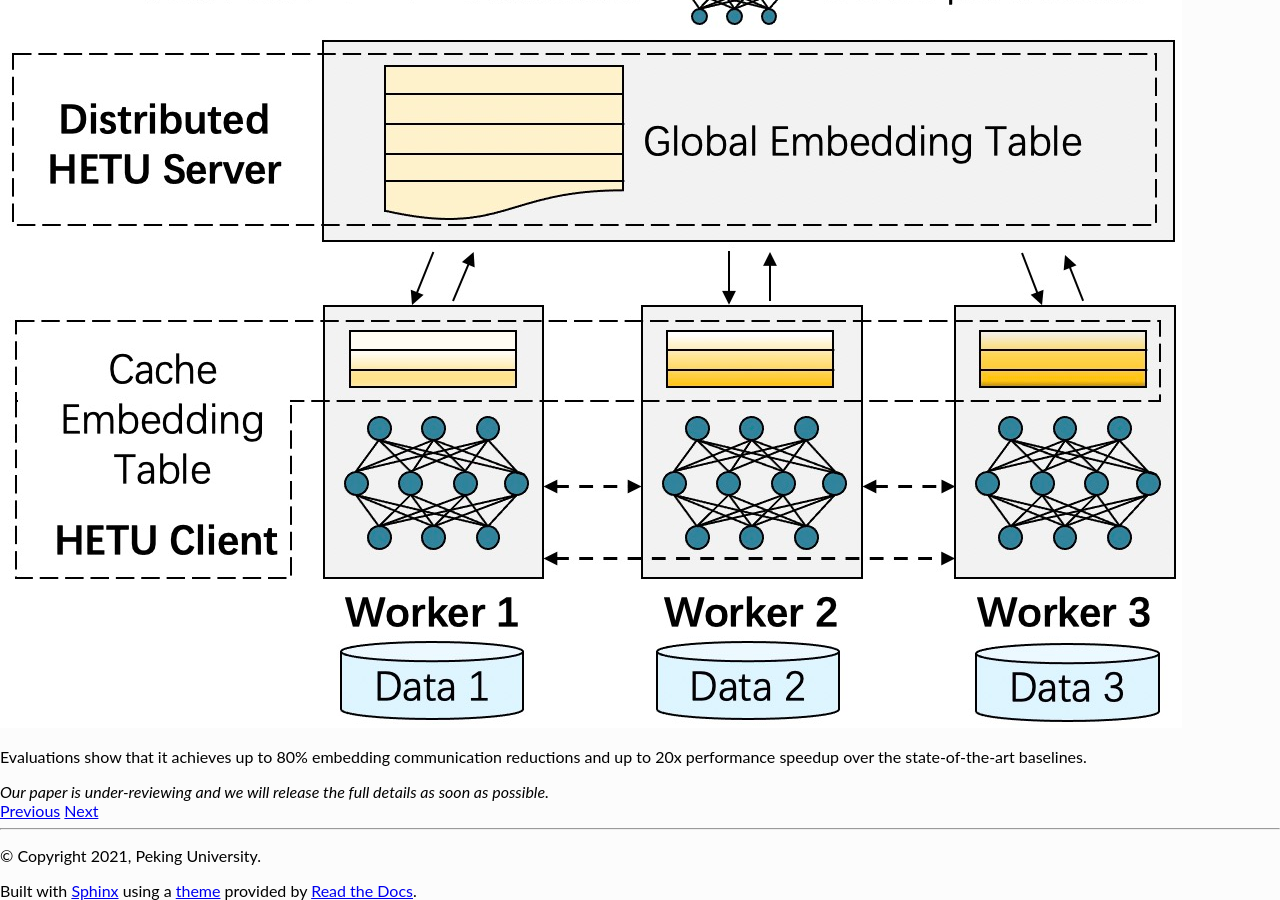
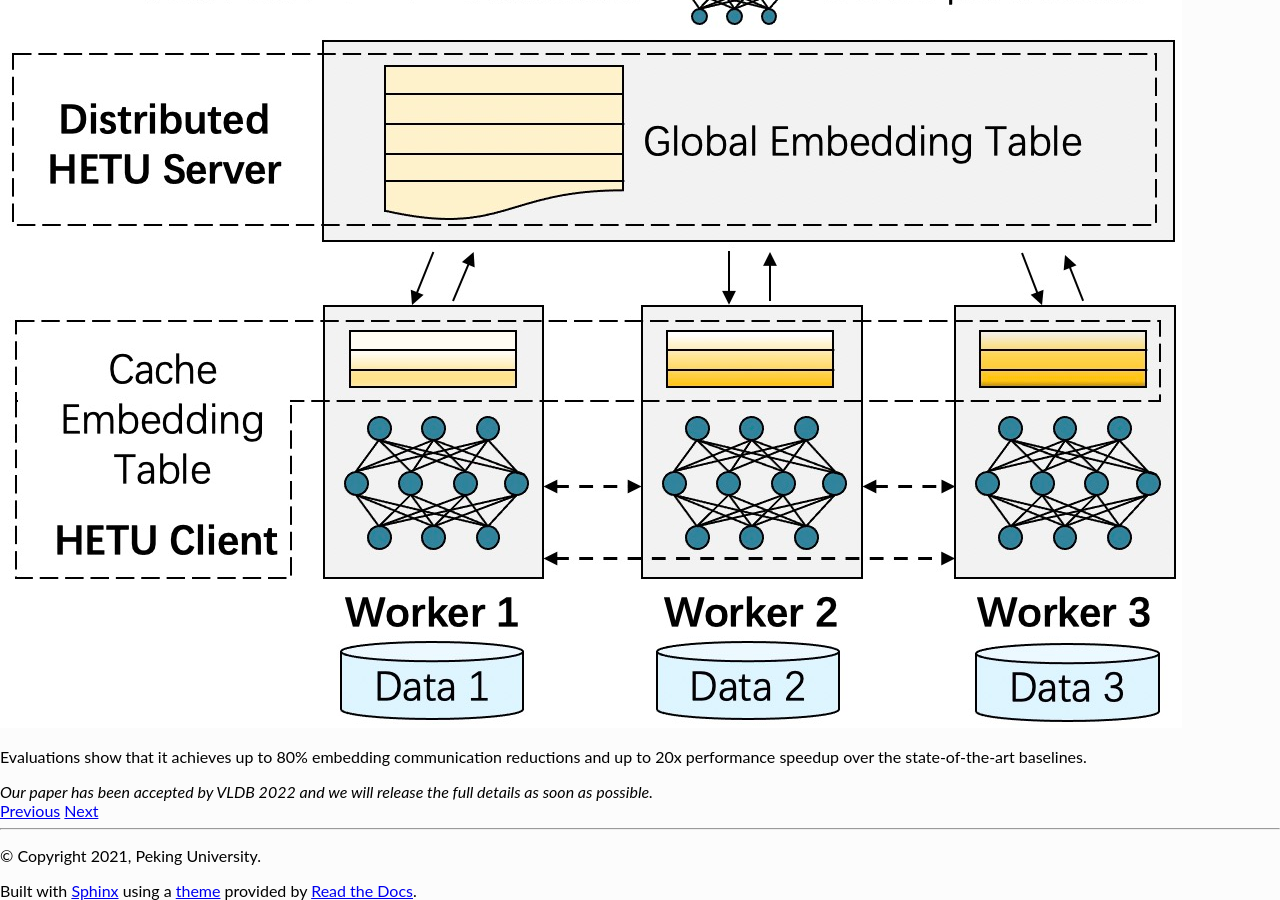
Before and after one commit to njw1123/Hetu_doc, a Sphinx documentation site: the page built from source/Features/content4.md, in a window 1280 px wide and 900 px high, scrolled down 3466 px. Built offline with Sphinx 7.4.7 and the Read the Docs theme 2.0.0, drawn with Linux system fonts in a browser that asks for light colours.

Commit message:
Update content4.md

```diff
--- a/source/Features/content4.md
+++ b/source/Features/content4.md
@@ -13,5 +13,5 @@
 Evaluations show that it achieves up to 80% embedding communication reductions and up to 20x performance speedup over the state-of-the-art baselines.
 
 <div class="warning">
-<em>Our paper is under-reviewing and we will release the full details as soon as possible.</em>
+<em>Our paper has been accepted by VLDB 2022 and we will release the full details as soon as possible.</em>
 </div>
```
